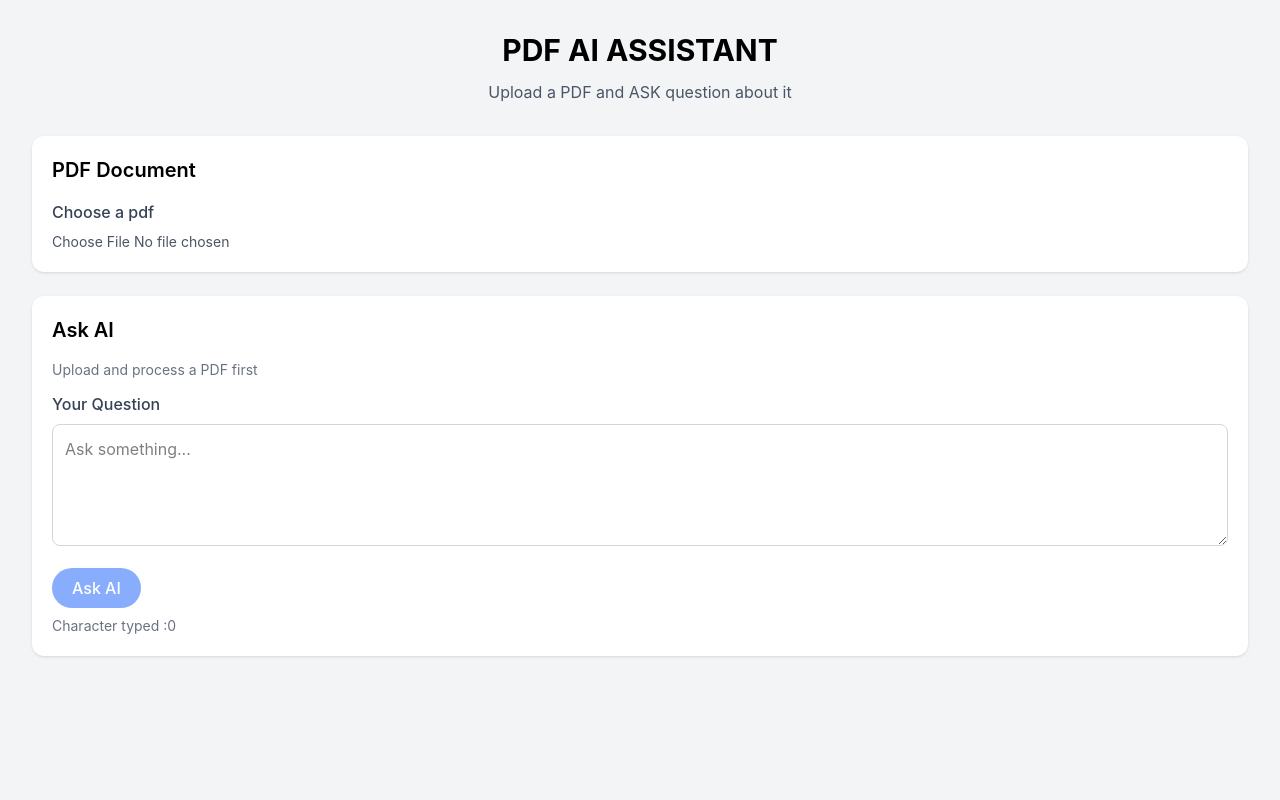
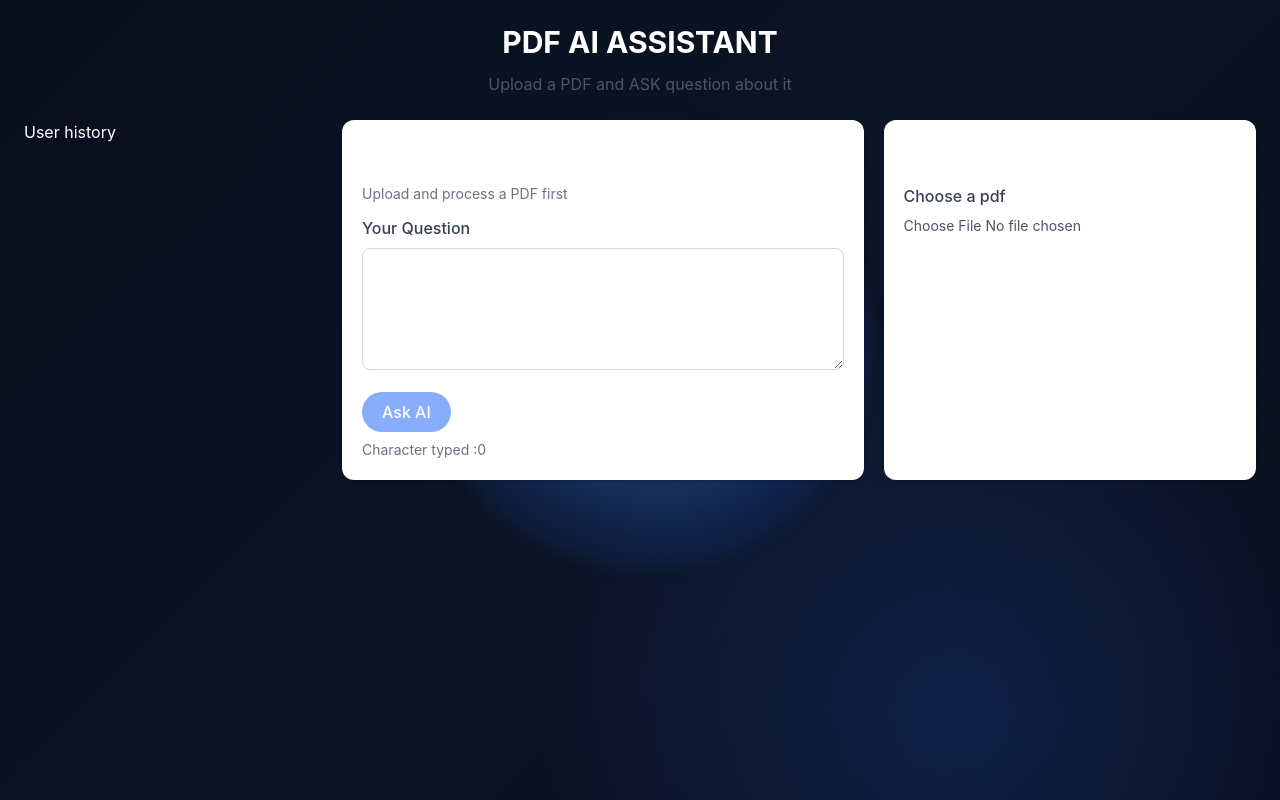
Before and after one commit to palaksukhadeve14/Doculens-ai, a React (Vite) app in the folder client/: page / in a window 1280 px wide. Built offline with nearby package versions, Linux system fonts and the light colour scheme.

Commit message:
Dashboard layout and background

```diff
--- a/client/src/App.css
+++ b/client/src/App.css
@@ -1,184 +1,36 @@
-.counter {
-  font-size: 16px;
-  padding: 5px 10px;
-  border-radius: 5px;
-  color: var(--accent);
-  background: var(--accent-bg);
-  border: 2px solid transparent;
-  transition: border-color 0.3s;
-  margin-bottom: 24px;
-
-  &:hover {
-    border-color: var(--accent-border);
-  }
-  &:focus-visible {
-    outline: 2px solid var(--accent);
-    outline-offset: 2px;
-  }
+.app-background{
+  min-height: 100vh;
+  background:
+  radial-gradient(
+    circle at 75% 90%,
+    rgba(37, 99, 235, 0.2),
+    transparent 35%
+  ),
+  linear-gradient(
+    135deg,
+    #080e1b,
+    #0c1426,
+    #080e1b
+  );
+  position: relative;
+  overflow:hidden
 }
-
-.hero {
-  position: relative;
-
-  .base,
-  .framework,
-  .vite {
-    inset-inline: 0;
-    margin: 0 auto;
-  }
-
-  .base {
-    width: 170px;
-    position: relative;
-    z-index: 0;
-  }
-
-  .framework,
-  .vite {
-    position: absolute;
-  }
-
-  .framework {
-    z-index: 1;
-    top: 34px;
-    height: 28px;
-    transform: perspective(2000px) rotateZ(300deg) rotateX(44deg) rotateY(39deg)
-      scale(1.4);
-  }
-
-  .vite {
-    z-index: 0;
-    top: 107px;
-    height: 26px;
-    width: auto;
-    transform: perspective(2000px) rotateZ(300deg) rotateX(40deg) rotateY(39deg)
-      scale(0.8);
-  }
+.blue-sphere{
+  position:absolute;
+  width:450px;
+  height:450px;
+  border-radius:50%;
+  background:
+  radial-gradient(
+    circle,
+    rgba(147,197,253,0.65),
+    rgba(59, 130, 246, 0.35) 30%,
+    rgba(37,99,235,0.12) 65%,
+    transparent 80%
+  );
+  filter:blur(8px);
+  top:15%;
+  left: 33%;
+  z-index:0;
+  pointer-events: none;
 }
-
-#center {
-  display: flex;
-  flex-direction: column;
-  gap: 25px;
-  place-content: center;
-  place-items: center;
-  flex-grow: 1;
-
-  @media (max-width: 1024px) {
-    padding: 32px 20px 24px;
-    gap: 18px;
-  }
-}
-
-#next-steps {
-  display: flex;
-  border-top: 1px solid var(--border);
-  text-align: left;
-
-  & > div {
-    flex: 1 1 0;
-    padding: 32px;
-    @media (max-width: 1024px) {
-      padding: 24px 20px;
-    }
-  }
-
-  .icon {
-    margin-bottom: 16px;
-    width: 22px;
-    height: 22px;
-  }
-
-  @media (max-width: 1024px) {
-    flex-direction: column;
-    text-align: center;
-  }
-}
-
-#docs {
-  border-right: 1px solid var(--border);
-
-  @media (max-width: 1024px) {
-    border-right: none;
-    border-bottom: 1px solid var(--border);
-  }
-}
-
-#next-steps ul {
-  list-style: none;
-  padding: 0;
-  display: flex;
-  gap: 8px;
-  margin: 32px 0 0;
-
-  .logo {
-    height: 18px;
-  }
-
-  a {
-    color: var(--text-h);
-    font-size: 16px;
-    border-radius: 6px;
-    background: var(--social-bg);
-    display: flex;
-    padding: 6px 12px;
-    align-items: center;
-    gap: 8px;
-    text-decoration: none;
-    transition: box-shadow 0.3s;
-
-    &:hover {
-      box-shadow: var(--shadow);
-    }
-    .button-icon {
-      height: 18px;
-      width: 18px;
-    }
-  }
-
-  @media (max-width: 1024px) {
-    margin-top: 20px;
-    flex-wrap: wrap;
-    justify-content: center;
-
-    li {
-      flex: 1 1 calc(50% - 8px);
-    }
-
-    a {
-      width: 100%;
-      justify-content: center;
-      box-sizing: border-box;
-    }
-  }
-}
-
-#spacer {
-  height: 88px;
-  border-top: 1px solid var(--border);
-  @media (max-width: 1024px) {
-    height: 48px;
-  }
-}
-
-.ticks {
-  position: relative;
-  width: 100%;
-
-  &::before,
-  &::after {
-    content: '';
-    position: absolute;
-    top: -4.5px;
-    border: 5px solid transparent;
-  }
-
-  &::before {
-    left: 0;
-    border-left-color: var(--border);
-  }
-  &::after {
-    right: 0;
-    border-right-color: var(--border);
-  }
-}
--- a/client/src/App.jsx
+++ b/client/src/App.jsx
@@ -107,20 +107,19 @@ function App() {
   }
   return (
 
-    <div className='min-h-screen bg-gray-100 p-4 md:p-8'>
-      <div className='mx-auto max-w-8xl'>
+    <div className='app-background p-4 text-white md:p-6'>
+      <div className='blue-sphere' />
+      <div className='relative z-10 mx-auto max-w-[1800px]'>
         <Header />
 
-        <div className="mt-8 grid w-full grid-cols-1 gap-6">
+        <main className="mt-6 grid  grid-cols-1 gap-5 lg:grid-cols-[0.8fr_1.4fr_1fr]">
 
-         <PdfUploader selectedfile={selectedfile}
-         onfileSelect={handlefileSelect}
-         onUpload={handleUpload}
-         uploading={uploading}
-         documentId={documentId}
-         uploadError={uploadError} />
+<aside>
+<h4>User history</h4>
+</aside>
 
-        <ChatPanel
+
+   <ChatPanel
         question={question}
         onQuestionChange={handlequestionchange}
         onSubmit={handleSubmit}
@@ -129,7 +128,14 @@ function App() {
         error={error}
         documentReady={!!documentId}
         />
-      </div>
+ <PdfUploader selectedfile={selectedfile}
+         onfileSelect={handlefileSelect}
+         onUpload={handleUpload}
+         uploading={uploading}
+         documentId={documentId}
+         uploadError={uploadError} />
+
+      </main>
     </div>
     </div >
   )
```
